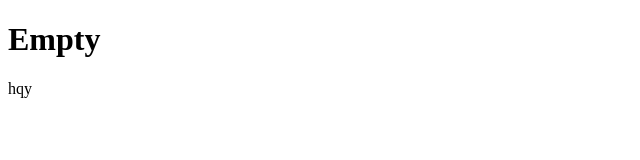
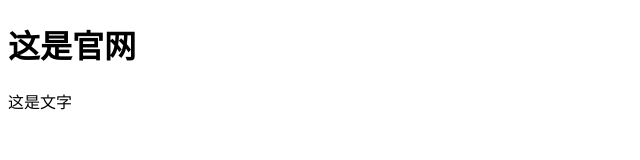
Before and after one commit to shizhihuang/shizhihuang.github.io, a plain HTML site: page index.html in a window 1280 px wide. Shown: the whole page, without its empty margins (0-640 px from the left). Drawn offline with Linux system fonts and the light colour scheme.

Commit message:
Update index.html

```diff
--- a/index.html
+++ b/index.html
@@ -4,7 +4,7 @@
 		<title>外卖官网?</title>
 </head>
 <body>
-<h1>Empty</h1>
-	<p>hqy</p>
+<h1>这是官网</h1>
+	<p>这是文字</p>
 </body>
 </html>
```
